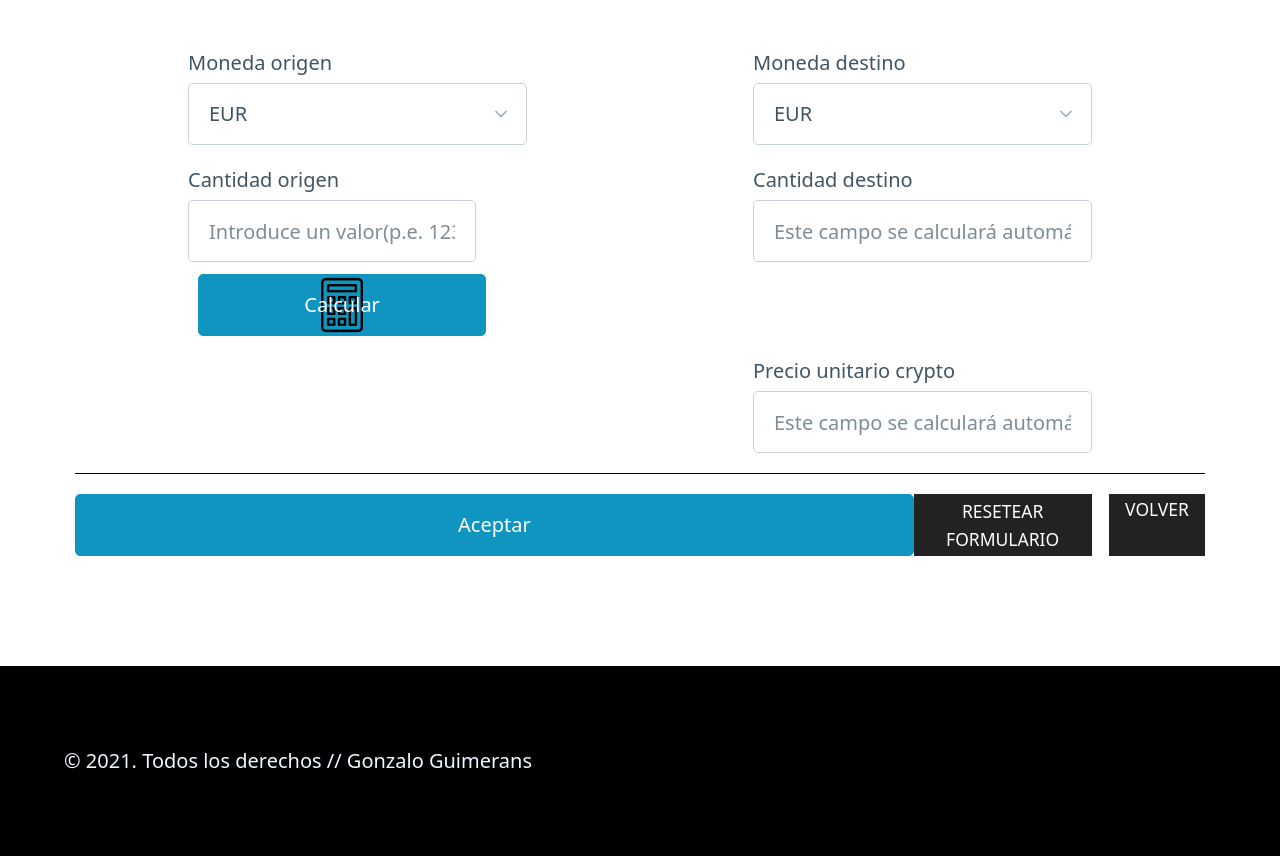
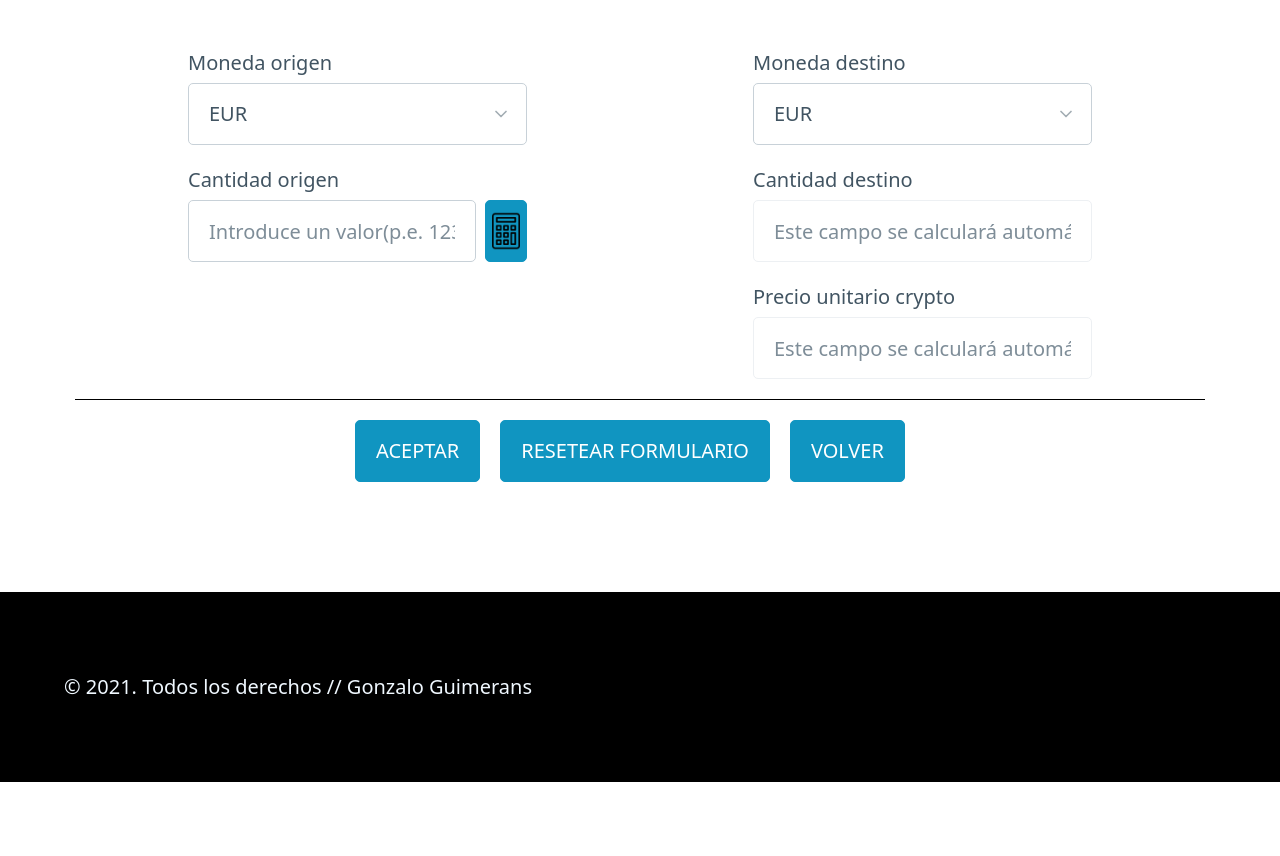
Before and after one commit to gguimerans/proyecto_krypto, a Flask app: page /compra in a window 1280 px wide. Shown: the part 289-1145 px from the top of the page. After the commit the page ends 1071 px from the top, so only its background shows below. Run offline with Flask 2, Linux system fonts and the light colour scheme; data comes from the database, SQL or seed files in the repository; both versions use the stored data as it was after the commit; some libraries are stand-ins or nearby versions.

Commit message:
a falta de solucionar campos ocultos

```diff
--- a/movements/forms.py
+++ b/movements/forms.py
@@ -16,12 +16,15 @@ def notEquals(nameFieldToCompare, message=None):
 class MovementForm(FlaskForm):
 
     from_currency = SelectField(u'Moneda origen')
+    from_currency_hidden = HiddenField()
     from_quantity = FloatField('Cantidad origen', validators=[DataRequired(message="El valor debe ser un número (p.e.1234.56)")])
+    from_quantity_hidden = HiddenField()
     to_currency = SelectField(u'Moneda destino',
                                 choices=[("EUR"),("BTC"), ("ETH"), ("XRP"), ("LTC"), ("BCH"), ("BNB"), ("USDT"), ("EOS"), ("BSV"), ("XLM"), ("ADA"), ("TRX")],
                                 validators=[notEquals(nameFieldToCompare="from_currency", message="Las monedas no pueden coincidir")])
+    to_currency_hidden = HiddenField()
     to_quantity = StringField('Cantidad destino')
     precio_unitario = StringField('Precio unitario crypto')
 
+    calc = SubmitField(" ")
     submit = SubmitField("Aceptar")
-    calc = SubmitField("Calcular")
--- a/movements/static/styles.css
+++ b/movements/static/styles.css
@@ -40,12 +40,6 @@ div.uk-margin {
     padding-top: 1em;
 }
 
-div.uk-margin button{
-    width: auto;
-    float: left;
-    margin-right: 1em;
-}
-
 fieldset > * {
     width: auto;
 }
@@ -57,6 +51,12 @@ fieldset select, input{
 fieldset div.uk-margin div {
     width: 50%;
     padding: 0 10%;
+}
+
+div.uk-margin .button{
+    width: auto;
+    float: left;
+    margin-right: 1em !important;
 }
 
 .err-msg{
@@ -72,16 +72,20 @@ fieldset div.uk-margin div {
     justify-content: right !important;
 }
 
-.ButtonCalculadora{
+.calc input{
+    width: 85% !important;
+    float: left;
+}
+
+.buttonCalculadora{
     background: url("/static/images/calculator.png") no-repeat;
     background-size:contain;
     background-position:center;
     border: black;
-    margin: 0.6em 0 0 0.5em !important;
-    float:right
 }
 
-.calc input{
-    width: 85% !important;
-    float: left;
+#calc{
+    float:right !important;
+    width: 5% !important;
+    margin: 0 0 0 0.4em !important;
 }
--- a/movements/templates/compra.html
+++ b/movements/templates/compra.html
@@ -42,7 +42,7 @@
                                 <div class="calc">
                                         {{ form.from_quantity.label }}
                                         {{ form.from_quantity(placeholder='Introduce un valor(p.e. 1234.56)', class="error-data" if form.from_quantity.errors else "") }}
-                                        {{ form.calc(class="ButtonCalculadora") }}
+                                        {{ form.calc(class="button buttonCalculadora") }}
 
                                         {% for error in form.from_quantity.errors %}
                                                 <span class="err-msg">
@@ -52,19 +52,19 @@
                                 </div>
                                 <div>
                                         {{ form.to_quantity.label }}
-                                        {{ form.to_quantity(placeholder='Este campo se calculará automáticamente', class="uk-disabled") }}
+                                        {{ form.to_quantity(placeholder='Este campo se calculará automáticamente', readonly="readonly") }}
                                 </div>
                         </div>
                         <div class="uk-margin align-right">
                                 <div>
                                         {{ form.precio_unitario.label }}
-                                        {{ form.precio_unitario(placeholder='Este campo se calculará automáticamente', class="uk-disabled") }}
+                                        {{ form.precio_unitario(placeholder='Este campo se calculará automáticamente', readonly="readonly") }}
                                 </div>
                         </div>
                         <div class="uk-margin border-top">
-                                {{ form.submit(class="k-button uk-button-secondary uk-button-small") }}
-                                <button type="reset" class="uk-button uk-button-secondary uk-button-small">Resetear formulario</button>
-                                <a class="uk-button uk-button-secondary uk-button-small" href="/">Volver</a>
+                                {{ form.submit(class="button uk-button uk-button-secondary uk-button-small") }}
+                                <a class="button uk-button uk-button-secondary uk-button-small" role="button" href="compra" />Resetear Formulario</a>
+                                <a class="button uk-button uk-button-secondary uk-button-small" role="button" href="/" />Volver</a>
                         </div>
                 </fieldset>
         </form>
--- a/movements/views.py
+++ b/movements/views.py
@@ -71,9 +71,12 @@ def compraCrypto():
             fecha = now.strftime('%Y-%m-%d')
             hora = now.strftime("%H:%M:%S")
             monedaActual = "EUR"
+
             if form.validate():
-                #if request.form['calc'] == 'Calcular':
+
                 if form.calc.data:
+                    #Reseteamos los hidden con la información a guardar
+                    form.from_currency_hidden.data = form.to_currency_hidden.data = form.from_quantity_hidden.data = ""
                     #validamos que tenemos importe suficiente para convertir en la moneda seleccionada (EUR ilimitados)
                     monedaActual = form.from_currency.data
                     if (monedaActual != 'EUR'):
@@ -88,18 +91,27 @@ def compraCrypto():
                     if precioUnitario > 0:
                         #Calculamos el importe en la nueva moneda
                         form.to_quantity.data = form.from_quantity.data * precioUnitario
+                        #Asignamos los valores a los hidden
+                        form.from_currency_hidden.data = form.from_currency.data
+                        form.to_currency_hidden.data = form.to_currency.data
+                        form.from_quantity_hidden.data = form.from_quantity.data
+                        #Bloqueamos los campos editables para evitar incongruencia de datos al guardar los registros
+                        form.from_currency.render_kw = {"class":"uk-disabled"}
+                        form.to_currency.render_kw = {"class":"uk-disabled"}
+                        form.from_quantity.render_kw = {"readonly":"readonly"}
 
-                #elif request.form['submit'] == 'Aceptar':
                 elif form.submit.data:
-                    queries.insertaCompra((fecha, hora, form.from_currency.data, form.from_quantity.data, form.to_currency.data, form.to_quantity.data))
+                    queries.insertaCompra((fecha, hora, form.from_currency_hidden.data, form.from_quantity_hidden.data, form.to_currency_hidden.data, form.to_quantity.data))
                     return redirect(url_for("movimientosCrypto"))
-            else:
-                return render_template("compra.html", form=form)
 
-        return render_template("compra.html", form=form, cryptosDisponibles=listaCrypto)
+            return render_template("compra.html", form=form,  cryptosDisponibles=listaCrypto)
+
+        else:
+            return render_template("compra.html", form=form, cryptosDisponibles=listaCrypto)
 
     except Exception as e:
         print("Error en el submit del formulario: {}", format(type(e).__name__, e))
+        #return render_template("compra.html", form=form, cryptosDisponibles=listaCrypto)
 
 
 @app.route("/estado", methods=["GET", "POST"])
```
Also changed, not shown: movements/data/bbdd_crypto.db.
